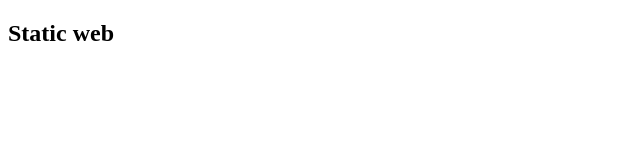
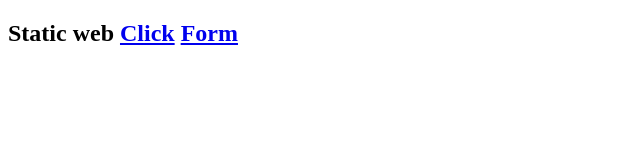
Before and after one commit to huzidev/learning-go, a plain HTML site: page web-server/static/index.html in a window 1280 px wide. Shown: the whole page, without its empty margins (0-640 px from the left). Drawn offline with Linux system fonts and the light colour scheme.

```diff
--- a/web-server/static/index.html
+++ b/web-server/static/index.html
@@ -5,6 +5,8 @@
 <body>
     <h2>
         Static web
+        <a href="/hello">Click</a>
+        <a href="/form.html">Form</a>
     </h2>
 </body>
 </html>
```
